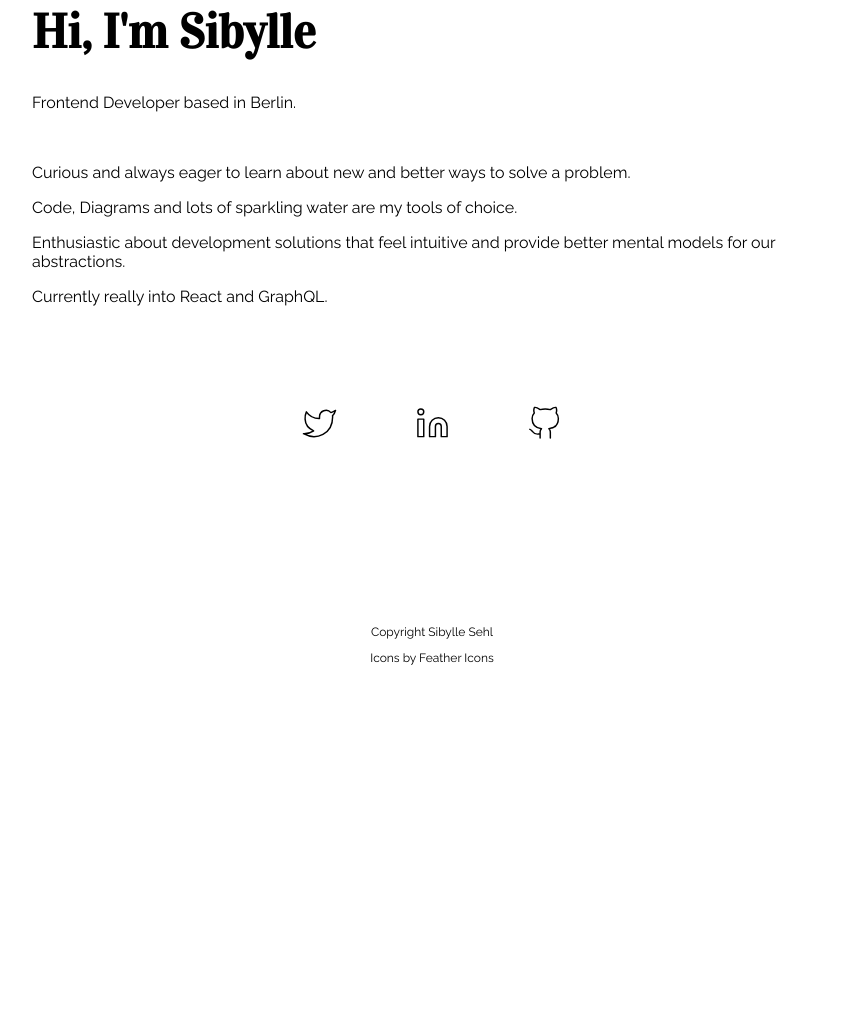
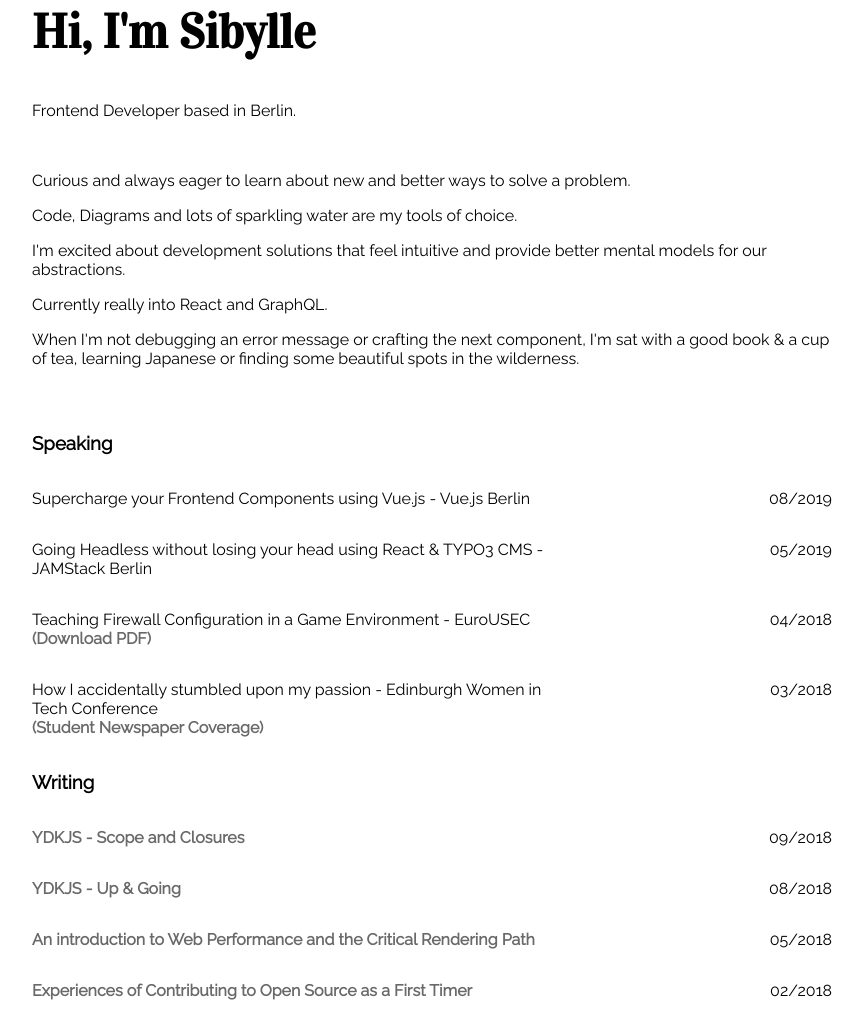
Before and after one commit to alaskaa/sibylle-dev, a Gatsby site: page / in a window 1280 px wide. Shown: the part 125-1144 px from the top of the page, without its empty margins (208-1071 px from the left). Before the commit the page ends 816 px from the top, so only its background shows below. Built offline with nearby package versions, Linux system fonts and the light colour scheme; Gatsby itself is replaced by a stand-in of ours.

Commit message:
[TASK] update dependencies and add speaking and writing content

```diff
--- /dev/null
+++ b/src/components/Intro/Intro.js
@@ -0,0 +1,28 @@
+import React from "react"
+import WhiteHeadingWrapper from "./components/WhiteHeadingWrapper"
+import IntroWrapper from "./components/IntroWrapper"
+
+const Intro = () => (
+  <IntroWrapper>
+    <WhiteHeadingWrapper>Hi, I'm Sibylle</WhiteHeadingWrapper>
+    <p>Frontend Developer based in Berlin.</p>
+    <br />
+    <p>
+      Curious and always eager to learn about new and better ways to solve a
+      problem.
+    </p>
+    <p>Code, Diagrams and lots of sparkling water are my tools of choice.</p>
+    <p>
+      I'm excited about development solutions that feel intuitive and provide
+      better mental models for our abstractions.
+    </p>
+    <p>Currently really into React and GraphQL.</p>
+    <p>
+      When I'm not debugging an error message or crafting the next component,
+      I'm sat with a good book & a cup of tea, learning Japanese or finding some
+      beautiful spots in the wilderness.
+    </p>
+  </IntroWrapper>
+)
+
+export default Intro
--- /dev/null
+++ b/src/components/Intro/components/IntroWrapper.js
@@ -0,0 +1,12 @@
+import styled, { css } from "styled-components"
+import mq from "../../../lib/mq"
+
+const IntroWrapper = styled.section`
+  margin-bottom: 40px;
+
+  ${mq.medium(css`
+    margin-bottom: 64px;
+  `)}
+`
+
+export default IntroWrapper
--- a/src/components/WhiteHeadingWrapper.js
+++ b/src/components/Intro/components/WhiteHeadingWrapper.js
@@ -1,5 +1,5 @@
 import styled, { css } from "styled-components"
-import mq from "../lib/mq"
+import mq from "../../../lib/mq"
 
 const WhiteHeadingWrapper = styled.h1`
   margin-top: 65px;
--- /dev/null
+++ b/src/components/Speaking/Speaking.js
@@ -0,0 +1,44 @@
+import React from "react"
+import GridWrapper from "../styles/GridWrapper"
+
+const Speaking = () => (
+  <React.Fragment>
+    <h3>Speaking</h3>
+    <GridWrapper>
+      <p>Supercharge your Frontend Components using Vue.js - Vue.js Berlin</p>
+      <p>08/2019</p>
+      <p>
+        Going Headless without losing your head using React & TYPO3 CMS -
+        JAMStack Berlin
+      </p>
+      <p>05/2019</p>
+      <p>
+        Teaching Firewall Configuration in a Game Environment - EuroUSEC
+        <br />
+        <a
+          href="https://www.ndss-symposium.org/wp-content/uploads/2018/06/eurousec2018_06_Sehl_paper.pdf"
+          target="_blank"
+          rel="noopener noreferrer"
+        >
+          (Download PDF)
+        </a>
+      </p>
+      <p>04/2018</p>
+      <p>
+        How I accidentally stumbled upon my passion - Edinburgh Women in Tech
+        Conference
+        <br />
+        <a
+          href="http://www.studentnewspaper.org/women-in-tech-conference-hosted-in-edinburgh/"
+          target="_blank"
+          rel="noopener noreferrer"
+        >
+          (Student Newspaper Coverage)
+        </a>
+      </p>
+      <p>03/2018</p>
+    </GridWrapper>
+  </React.Fragment>
+)
+
+export default Speaking
--- /dev/null
+++ b/src/components/Writing/Writing.js
@@ -0,0 +1,53 @@
+import React from "react"
+import GridWrapper from "../styles/GridWrapper"
+
+const Writing = () => (
+  <React.Fragment>
+    <h3>Writing</h3>
+    <GridWrapper>
+      <p>
+        <a
+          href="https://medium.com/javascript-deep-dive/ydkjs-scope-and-closures-cf1f65ac831d"
+          target="_blank"
+          rel="noopener noreferrer"
+        >
+          YDKJS - Scope and Closures
+        </a>
+      </p>
+      <p>09/2018</p>
+      <p>
+        {" "}
+        <a
+          href="https://medium.com/javascript-deep-dive/ydkjs-up-going-ab2cd1229555"
+          target="_blank"
+          rel="noopener noreferrer"
+        >
+          YDKJS - Up & Going
+        </a>
+      </p>
+      <p>08/2018</p>
+      <p>
+        <a
+          href="https://medium.com/free-code-camp/an-introduction-to-web-performance-and-the-critical-rendering-path-ce1fb5029494"
+          target="_blank"
+          rel="noopener noreferrer"
+        >
+          An introduction to Web Performance and the Critical Rendering Path
+        </a>
+      </p>
+      <p>05/2018</p>
+      <p>
+        <a
+          href="https://medium.com/free-code-camp/my-first-hacktoberfest-experiences-of-contributing-to-open-source-as-a-first-timer-b538f7c129dc"
+          target="_blank"
+          rel="noopener noreferrer"
+        >
+          Experiences of Contributing to Open Source as a First Timer
+        </a>
+      </p>
+      <p>02/2018</p>
+    </GridWrapper>
+  </React.Fragment>
+)
+
+export default Writing
--- a/src/components/layout.css
+++ b/src/components/layout.css
@@ -257,7 +257,7 @@ h2 {
 h3 {
   margin-left: 0;
   margin-right: 0;
-  margin-top: 0;
+  /* margin-top: 0; */
   padding-bottom: 0;
   padding-left: 0;
   padding-right: 0;
--- a/src/components/layout.js
+++ b/src/components/layout.js
@@ -10,6 +10,8 @@ import PropTypes from "prop-types"
 import { useStaticQuery, graphql } from "gatsby"
 
 import "./layout.css"
+
+/* eslint-disable */
 
 const Layout = ({ children }) => {
   const data = useStaticQuery(graphql`
--- a/src/components/FlexIcons.js
+++ b/src/components/styles/FlexIcons.js
@@ -1,5 +1,5 @@
 import styled, { css } from "styled-components"
-import mq from "../lib/mq"
+import mq from "../../lib/mq"
 
 const FlexIcons = styled.div`
   display: flex;
--- a/src/components/Footer.js
+++ b/src/components/styles/Footer.js
@@ -1,5 +1,4 @@
 import styled from "styled-components"
-import mq from "../lib/mq"
 
 const Footer = styled.footer`
   font-size: 12px;
--- /dev/null
+++ b/src/components/styles/GridWrapper.js
@@ -0,0 +1,26 @@
+import styled from "styled-components"
+
+const GridWrapper = styled.div`
+  display: grid;
+  grid-template-columns: 2fr 1fr;
+
+  p:nth-of-type(odd) {
+    grid-column: 1/2;
+    padding-right: 16px;
+  }
+
+  p:nth-of-type(even) {
+    grid-column: 2/3;
+    text-align: right;
+  }
+
+  p {
+    a {
+      color: #696969;
+      font-weight: 600;
+      text-decoration: none;
+    }
+  }
+`
+
+export default GridWrapper
--- a/src/components/SiteWrapper.js
+++ b/src/components/styles/SiteWrapper.js
@@ -1,5 +1,4 @@
 import styled from "styled-components"
-import background from "../images/pawel-bluepink.jpg"
 
 const SiteWrapper = styled.div`
   padding: 20px;
--- a/src/pages/index.js
+++ b/src/pages/index.js
@@ -2,15 +2,18 @@ import React from "react"
 import Helmet from "react-helmet"
 
 import SEO from "../components/seo"
-import SiteWrapper from "../components/SiteWrapper"
-import WhiteHeadingWrapper from "../components/WhiteHeadingWrapper"
-import FlexIcons from "../components/FlexIcons"
+import SiteWrapper from "../components/styles/SiteWrapper"
+import ContentBox from "../components/styles/ContentBox"
 
-import Twitter from "../components/Twitter"
-import LinkedIn from "../components/LinkedIn"
-import GitHub from "../components/GitHub"
-import Footer from "../components/Footer"
-import ContentBox from "../components/ContentBox"
+import Speaking from "../components/Speaking/Speaking"
+import Writing from "../components/Writing/Writing"
+import Intro from "../components/Intro/Intro"
+
+import FlexIcons from "../components/styles/FlexIcons"
+import Twitter from "../components/svg/Twitter"
+import LinkedIn from "../components/svg/LinkedIn"
+import GitHub from "../components/svg/GitHub"
+import Footer from "../components/styles/Footer"
 
 const IndexPage = () => (
   <React.Fragment>
@@ -23,22 +26,9 @@ const IndexPage = () => (
     </Helmet>
     <SiteWrapper>
       <ContentBox>
-        <WhiteHeadingWrapper>Hi, I'm Sibylle</WhiteHeadingWrapper>
-        <p>Frontend Developer based in Berlin.</p>
-        <br />
-        <p>
-          Curious and always eager to learn about new and better ways to solve a
-          problem.
-        </p>
-        <p>
-          Code, Diagrams and lots of sparkling water are my tools of choice.
-        </p>
-        <p>
-          Enthusiastic about development solutions that feel intuitive and
-          provide better mental models for our abstractions.
-        </p>
-        <p>Currently really into React and GraphQL.</p>
-
+        <Intro />
+        <Speaking />
+        <Writing />
         <FlexIcons>
           <a href="https://twitter.com/s_ibylle">
             <Twitter />
```
Also changed, not shown: package.json (+14 -14 lines), src/components/styles/ContentBox.js (renamed from src/components/ContentBox.js), src/components/svg/GitHub.js (renamed from src/components/GitHub.js), src/components/svg/LinkedIn.js (renamed from src/components/LinkedIn.js), src/components/svg/Twitter.js (renamed from src/components/Twitter.js), src/images/gatsby-astronaut.png (deleted), 1 other file.
